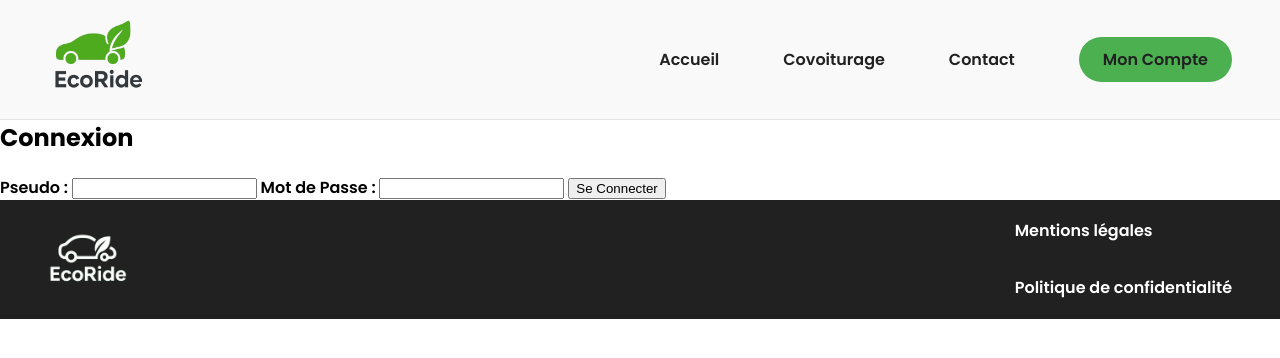
After one commit to LeChach/Projet_EcoRide, a PHP site: page /connexion.php in a window 1280 px wide. The commit adds this page. Shown: the top 358 px of the page. Run offline with PHP 8.4, Linux system fonts and the light colour scheme.

Commit message:
creation de la page de connexion avec lien

```diff
--- a/src/assets/css/style.css
+++ b/src/assets/css/style.css
@@ -35,12 +35,12 @@ header nav ul {
     list-style: none;
     gap: 4rem; /*gap entre les li*/
 }
-header nav ul li a {
-    text-decoration: none;
+header nav ul li {
     color : #212121;
 }
-header nav ul li a:hover {
+header nav ul li:hover {
     color: #4CAF50;
+    cursor:pointer;
 }
 header .menu .bouton_connexion {
     background-color: #4CAF50;
--- /dev/null
+++ b/src/assets/js/scripts_header.js
@@ -0,0 +1,18 @@
+/*------------gère l'accueil--------------------------------*/
+document.getElementById("accueil").addEventListener("click", ()=>{
+    window.location.href = "index.php";
+});
+
+/*------------gère la recherche de covoit --------------------------------*/
+document.getElementById("recherche_covoit").addEventListener("click", ()=>{
+    window.location.href = "recherche.php";
+});
+
+/*------------gère la connexion--------------------------------*/
+document.getElementById("contact").addEventListener("click", ()=>{
+    window.location.href = "contact.php";
+});
+/*------------gère la connexion--------------------------------*/
+document.getElementById("bouton_connexion").addEventListener("click", ()=>{
+    window.location.href = "connexion.php";
+});
--- /dev/null
+++ b/src/connexion.php
@@ -0,0 +1,33 @@
+<!DOCTYPE html>
+<html lang="fr-FR">
+<head>
+    <meta charset="UTF-8">
+    <meta name="viewport" content="width=device-width, initial-scale=1.0">
+    <title>Connexion - Eco Ride</title>
+    <link rel="stylesheet" href="assets/css/style.css">
+    <link href="https://fonts.googleapis.com/css2?family=Poppins:wght@400;500;600;700&display=swap" rel="stylesheet">
+
+</head>
+
+
+<body>
+    <?php include 'includes/header.php' ?>
+
+    <main>
+        <section class="connexion">
+            <h1>Connexion</h1>
+            <form action="donnees_connexion.php" method="POST">
+                <label for="pseudo">Pseudo :</label>
+                <input type="text" id="pseudo" name="pseudo" required>
+
+                <label for="password">Mot de Passe :</label>
+                <input type="password" id="password" name="password" required>
+
+                <button type="submit">Se Connecter</button>
+            </form>
+        </section>
+    </main>
+
+    <?php include 'includes/footer.php' ?>
+</body>
+</html>
--- a/src/includes/header.php
+++ b/src/includes/header.php
@@ -7,14 +7,16 @@
     <div class="menu">
         <nav>
             <ul>
-                <li><a href="../index.php">Accueil</a></li>
-                <li><a href="../recherche.php">Covoiturage</a></li>
-                <li><a href="../contact">Contact</a></li>
+                <li id="accueil">Accueil</li>
+                <li id="recherche_covoit">Covoiturage</li>
+                <li id="contact">Contact</li>
             </ul>
         </nav>
 
-        <button class="bouton_connexion">Mon Compte</button>
+        <button class="bouton_connexion" id="bouton_connexion">Mon Compte</button>
 
     </div>
 
 </header>
+
+<script src="assets/js/scripts_header.js"></script>
```
Also changed, not shown: sql/requete_table.sql (+8 -0 lines).
